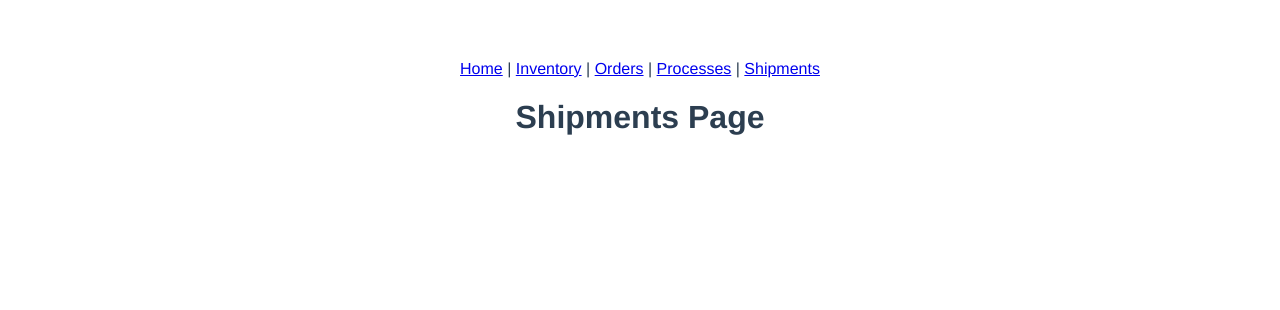
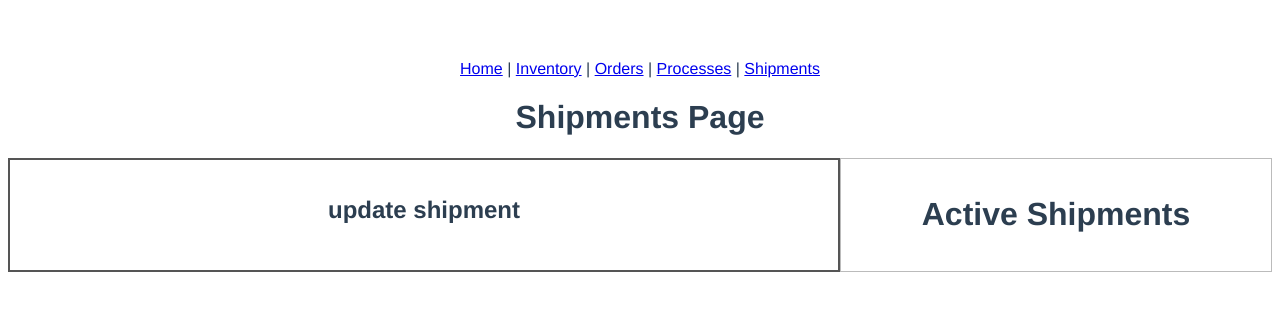
Before and after one commit to jbaker454/SDEV-220-Final-Project, a Vue app in the folder frontend/: page /Shipments in a window 1280 px wide. Shown: the top 310 px of the page. Built offline with nearby package versions, Linux system fonts and the light colour scheme; no server answers.

Commit message:
updated pages and added components

```diff
--- /dev/null
+++ b/frontend/src/components/Order_Component.vue
@@ -0,0 +1,10 @@
+<!-- src/components -->
+<template>
+  <div class="order-componentframe">
+    <h1>Active Orders</h1>
+  </div>
+</template>
+
+<style scoped>
+.order-componentframe { border: 1px solid #bbb; }
+</style>
--- /dev/null
+++ b/frontend/src/components/Process_Component.vue
@@ -0,0 +1,10 @@
+<!-- src/components -->
+<template>
+  <div class="process-componentframe">
+    <h1>Active Processes</h1>
+  </div>
+</template>
+
+<style scoped>
+.process-componentframe { border: 1px solid #bbb; }
+</style>
--- /dev/null
+++ b/frontend/src/components/Resource_Component.vue
@@ -0,0 +1,10 @@
+<!-- src/components -->
+<template>
+  <div class="resource-componentframe">
+    <h1>Current Resources</h1>
+  </div>
+</template>
+
+<style scoped>
+.resource-componentframe { border: 1px solid #bbb; }
+</style>
--- /dev/null
+++ b/frontend/src/components/Shipment_Component.vue
@@ -0,0 +1,10 @@
+<!-- src/components -->
+<template>
+  <div class="shipment-componentframe">
+    <h1>Active Shipments</h1>
+  </div>
+</template>
+
+<style scoped>
+.shipment-componentframe { border: 1px solid #bbb; }
+</style>
--- a/frontend/src/pages/Inventory.vue
+++ b/frontend/src/pages/Inventory.vue
@@ -1,6 +1,34 @@
 <!-- src/pages/Home.vue -->
+
+<script setup lang="ts">
+  //import Resource_Component from '@/components/Resource_Component.vue';
+  import Shipment_Component from '@/components/Shipment_Component.vue';
+  import Process_Component from '@/components/Process_Component.vue';
+  import Order_Component from '@/components/Order_Component.vue';
+</script>
+
 <template>
   <div>
     <h1>Inventory Page</h1>
   </div>
+
+
+  <div class="row">
+    <Shipment_Component class="panel" />
+    <Process_Component  class="panel" />
+    <Order_Component    class="panel" />
+  </div>
 </template>
+
+<style>
+    .row {
+      display: flex;
+    }
+
+    .panel {
+      flex: 1;
+      border: 2px solid #555;
+      box-sizing: border-box;
+      padding: 1rem;
+    }
+  </style>
--- a/frontend/src/pages/Orders.vue
+++ b/frontend/src/pages/Orders.vue
@@ -1,6 +1,38 @@
 <!-- src/pages/Home.vue -->
+
+<script setup lang="ts">
+  import Order_Component from '@/components/Order_Component.vue';
+</script>
+
 <template>
   <div>
     <h1>Orders Page</h1>
   </div>
+
+
+  <div class="row">
+    <div class = order-update-mainframe>
+      <h2>update order</h2>
+    </div>
+    <Order_Component    class="panel" />
+  </div>
 </template>
+
+<style>
+  .row {
+    display: flex;
+  }
+
+  .order-update-mainframe {
+    flex: 2 1 0;
+    border: 2px solid #555;
+    box-sizing: border-box;
+    padding: 1rem;
+  }
+  .panel {
+    flex: 1 1 0;
+    border: 2px solid #555;
+    box-sizing: border-box;
+    padding: 1rem;
+  }
+</style>
--- a/frontend/src/pages/Processes.vue
+++ b/frontend/src/pages/Processes.vue
@@ -1,6 +1,38 @@
 <!-- src/pages/Home.vue -->
+
+<script setup lang="ts">
+  import Process_Component from '@/components/Process_Component.vue';
+</script>
+
 <template>
   <div>
     <h1>Processes Page</h1>
   </div>
+
+
+  <div class="row">
+    <div class = process-update-mainframe>
+      <h2>update process</h2>
+    </div>
+    <Process_Component  class="panel" />
+  </div>
 </template>
+
+<style>
+  .row {
+    display: flex;
+  }
+
+  .process-update-mainframe {
+    flex: 2 1 0;
+    border: 2px solid #555;
+    box-sizing: border-box;
+    padding: 1rem;
+  }
+  .panel {
+    flex: 1 1 0;
+    border: 2px solid #555;
+    box-sizing: border-box;
+    padding: 1rem;
+  }
+</style>
--- a/frontend/src/pages/Shipments.vue
+++ b/frontend/src/pages/Shipments.vue
@@ -1,6 +1,38 @@
 <!-- src/pages/Home.vue -->
+
+<script setup lang="ts">
+  import Shipment_Component from '@/components/Shipment_Component.vue';
+</script>
+
 <template>
   <div>
     <h1>Shipments Page</h1>
   </div>
+
+
+  <div class="row">
+    <div class = shipment-update-mainframe>
+      <h2>update shipment</h2>
+    </div>
+    <Shipment_Component class="panel" />
+  </div>
 </template>
+
+<style>
+  .row {
+    display: flex;
+  }
+
+  .shipment-update-mainframe {
+    flex: 2 1 0;
+    border: 2px solid #555;
+    box-sizing: border-box;
+    padding: 1rem;
+  }
+  .panel {
+    flex: 1 1 0;
+    border: 2px solid #555;
+    box-sizing: border-box;
+    padding: 1rem;
+  }
+</style>
```
